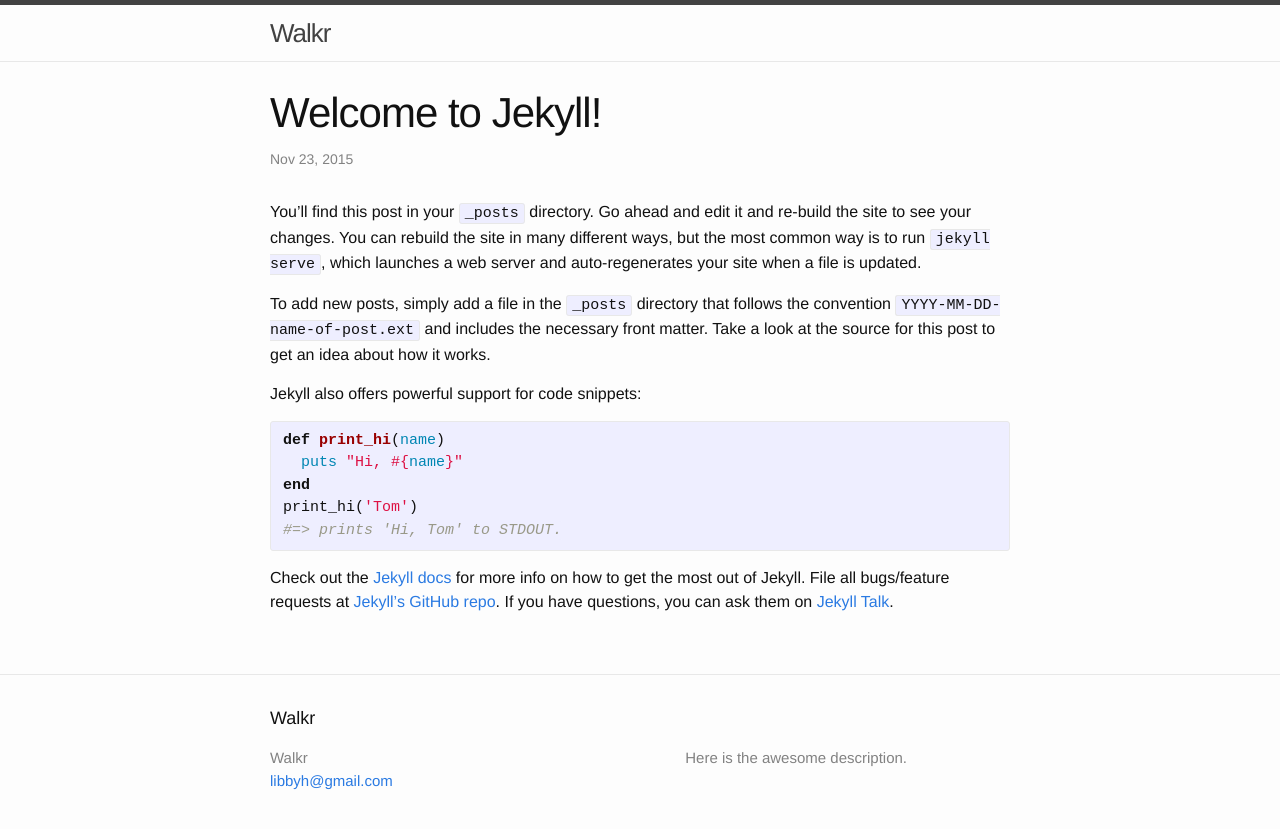
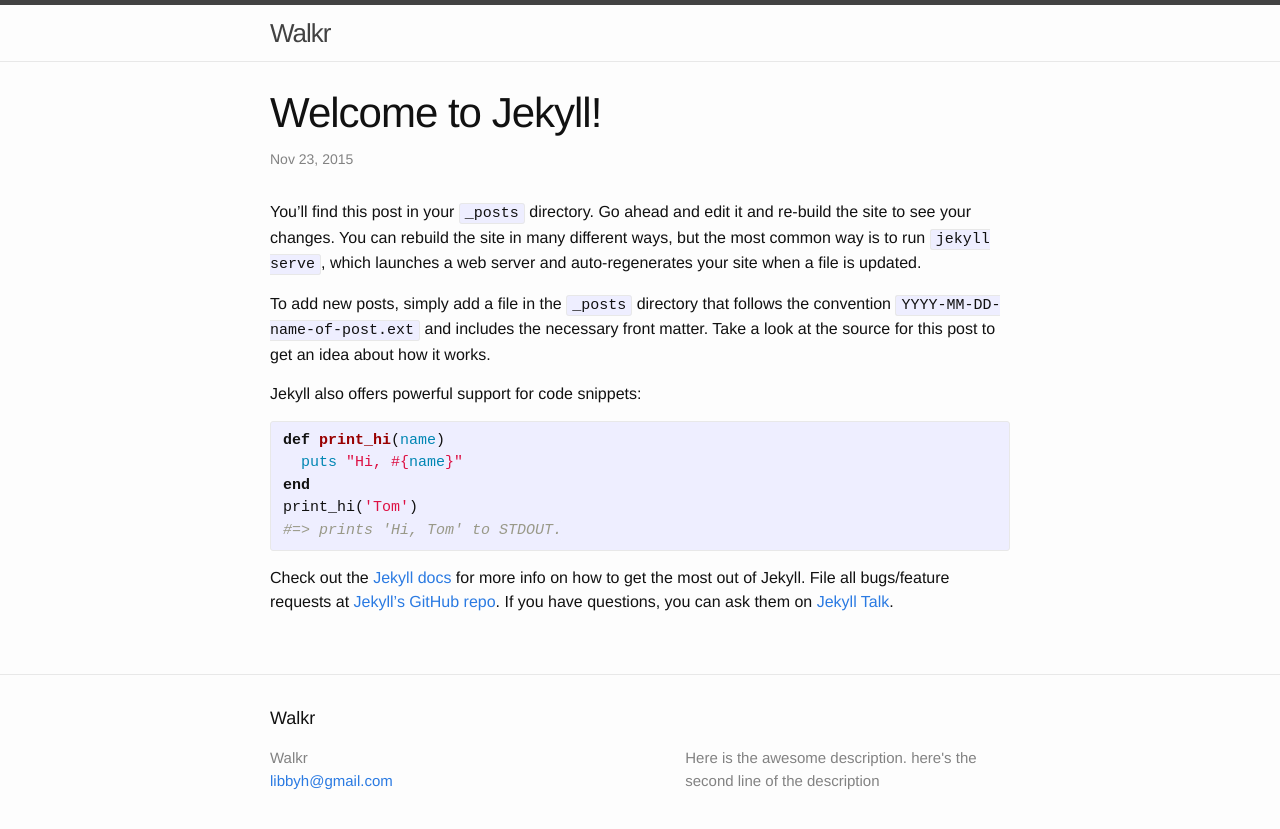
Before and after one commit to sburnet1/com381-525, a Jekyll site: the page built from _posts/2015-11-23-welcome-to-jekyll.markdown, in a window 1280 px wide. Shown: the top 829 px of the page. Built offline with Jekyll 4.4.1, drawn with Linux system fonts in a browser that asks for light colours.

Commit message:
_config.yml

```diff
--- a/_config.yml
+++ b/_config.yml
@@ -10,8 +10,9 @@
 email: libbyh@gmail.com
 description: > # this means to ignore newlines until "baseurl:"
   Here is the awesome description.
+  here's the second line of the description
 baseurl: "/com381-525/" # the subpath of your site, e.g. /blog
-url: "http://sburnet1.github.io/com381-525/" # the base hostname & protocol for your site
+url: "http://yourdomain.com" # the base hostname & protocol for your site
 
 # Build settings
 markdown: kramdown
```
